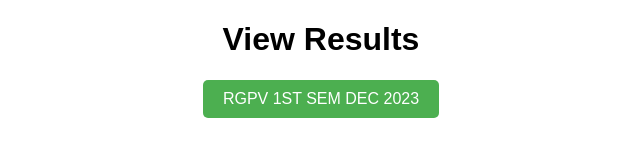
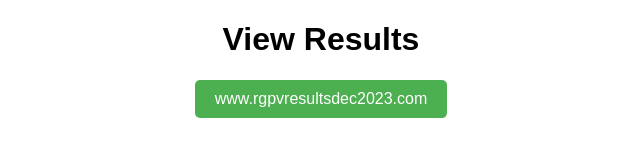
Before and after one commit to Abhi-33-06/Results, a plain HTML site: page index.html in a window 1280 px wide. Shown: the whole page, without its empty margins (319-959 px from the left). Drawn offline with Linux system fonts and the light colour scheme.

Commit message:
Update index.html

```diff
--- a/index.html
+++ b/index.html
@@ -13,7 +13,7 @@
 
       <!-- Add more fake results here -->
     </div>
-    <button id="revealButton">RGPV 1ST SEM DEC 2023</button>
+    <button id="revealButton">www.rgpvresultsdec2023.com</button>
     <div id="aprilFoolsMessage" style="display: none;">
       <h2>April Fools!</h2>
       <p>LLLLLLLOOOOOOOLLLLLLLL</p>
```
